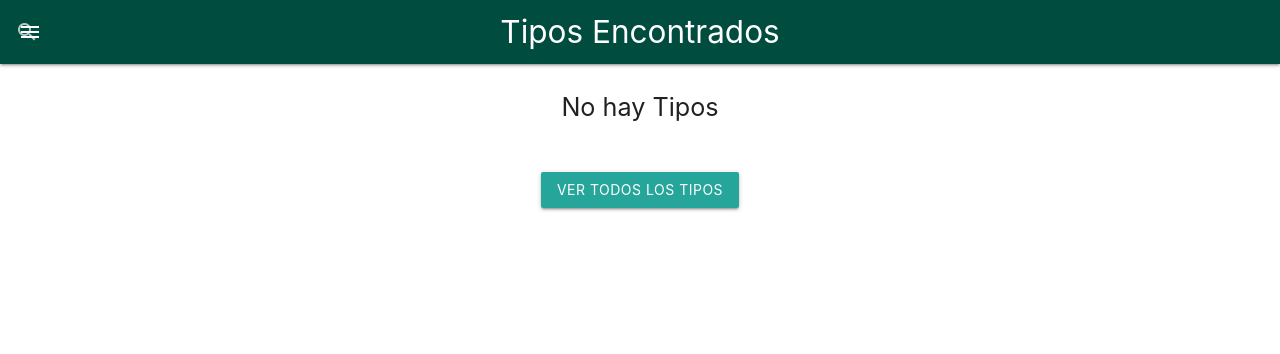
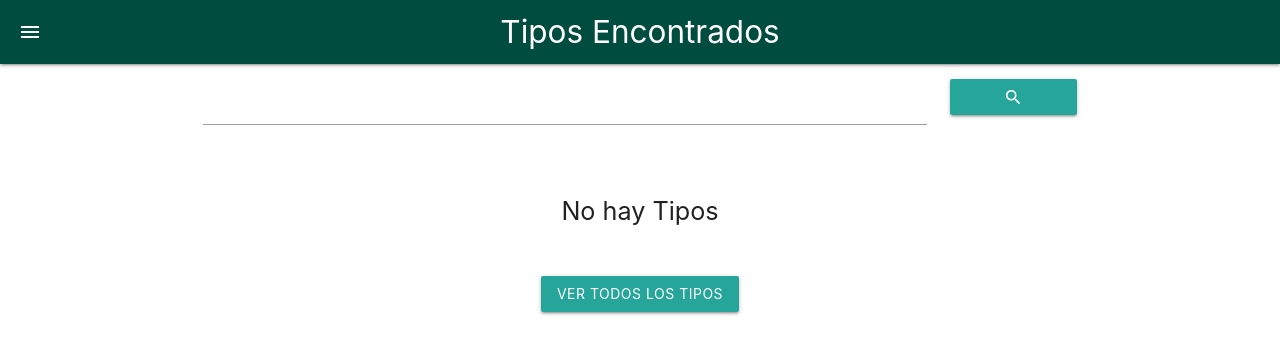
Before and after one commit to hristoroque/Customers-CRUD, a Django app: page /customers/tipos/search in a window 1280 px wide. Shown: the top 354 px of the page. Run offline with Django 3.2, Linux system fonts and the light colour scheme; data that the repository does not hold is empty.

Commit message:
Fixed searchbars

```diff
--- a/customers/templates/customers/index.html
+++ b/customers/templates/customers/index.html
@@ -8,7 +8,6 @@
                 <img src="{% static 'images/backgroundNav2.jpg' %}" width="100%">
             </div>
             <a><img class="circle" src="{% static 'images/launcher-icon-192x192.png' %}"></a>
-            <!-- <a><span class="white-text name">MIS CLIENTES</span></a> -->
             <br>
         </div></li>
         <li><a class="subheader">Mis Clientes</a></li>
--- a/customers/templates/customers/tipos_show.html
+++ b/customers/templates/customers/tipos_show.html
@@ -28,16 +28,25 @@
                 Tipos
             {% endif %}
         </a>
-            <form id="search-form" action="{% url 'search_tipos' %}" method="GET" %}">
-                <div class="input-field">
-                    <input name="word" id="word" type="search" required>
-                    <label class="label-icon" for="search"><i class="material-icons">search</i></label>
-                    <i class="material-icons">close</i>
-                </div>
-            </form>
     </div>
 </nav>
 <div class="container">
+<div class="row">
+        <div class="col s12">
+            <div class="row">
+                <form id="search-form" action="{% url 'search_tipos' %}" method="GET" autocomplete="off">
+                <div class="input-field col s10">
+                    <input name="word" type="text" id="search-input" class="autocomplete">
+                </div>
+                <div class="input-field col s2">
+                    <button type="submit" class="btn col s12" value="Buscar" >
+                        <i class="material-icons">search</i>
+                    </button>
+                </div>
+                </form>
+            </div>
+        </div>
+    </div>
     {% if tipos %}
     {% for tipo in tipos %}
 
--- a/customers/urls.py
+++ b/customers/urls.py
@@ -25,4 +25,6 @@
     path('ajax/zonas/del',views.ajax_del_zona,name="ajax_del_zona"),
     path('ajax/tipos/del',views.ajax_del_tipo,name="ajax_del_tipo"),
     path('ajax/search',views.ajax_search_cliente,name="ajax_search_cliente"),
+    path('ajax/search/zona',views.ajax_search_zonas,name="ajax_search_zonas"),
+    path('ajax/search/tipo',views.ajax_search_tipos,name="ajax_search_tipos"),
 ]
--- a/customers/views.py
+++ b/customers/views.py
@@ -260,3 +260,23 @@
             "tipo": cliente.tipo.nombre
          }
     return JsonResponse(data)
+
+def ajax_search_zonas(req):
+    word = req.GET.get("word","")
+    zonas = Zona.objects.exclude(estado = "*").filter(nombre__icontains = word)
+    data = {}
+    for zona in zonas:
+        data[zona.id] = {
+            "nombre": zona.nombre,
+         }
+    return JsonResponse(data)
+
+def ajax_search_tipos(req):
+    word = req.GET.get("word","")
+    tipos = TipoCliente.objects.exclude(estado = "*").filter(nombre__icontains = word)
+    data = {}
+    for tipo in tipos:
+        data[tipo.id] = {
+            "nombre": tipo.nombre,
+        }
+    return JsonResponse(data)
```
Also changed, not shown: customers/templates/customers/clientes_show.html (+8 -3 lines), customers/templates/customers/zonas_show.html (+17 -7 lines).
